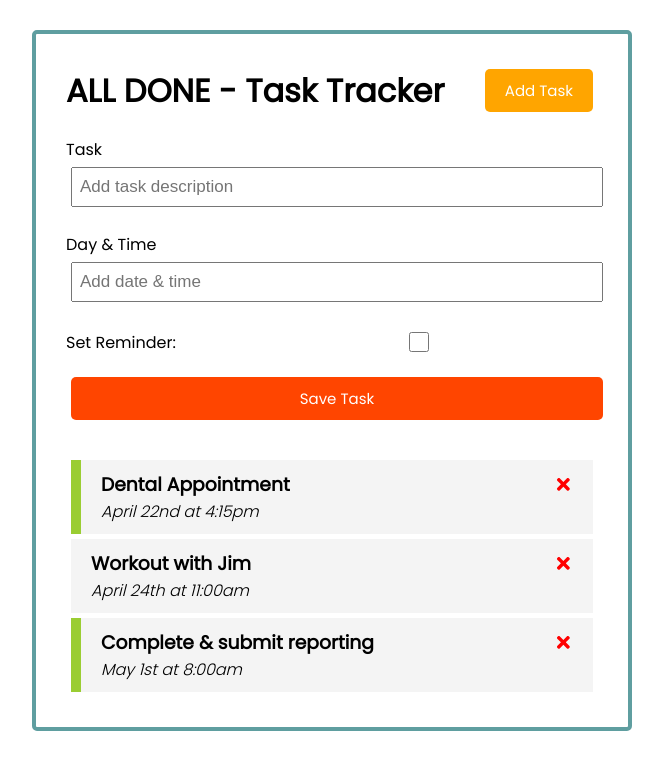
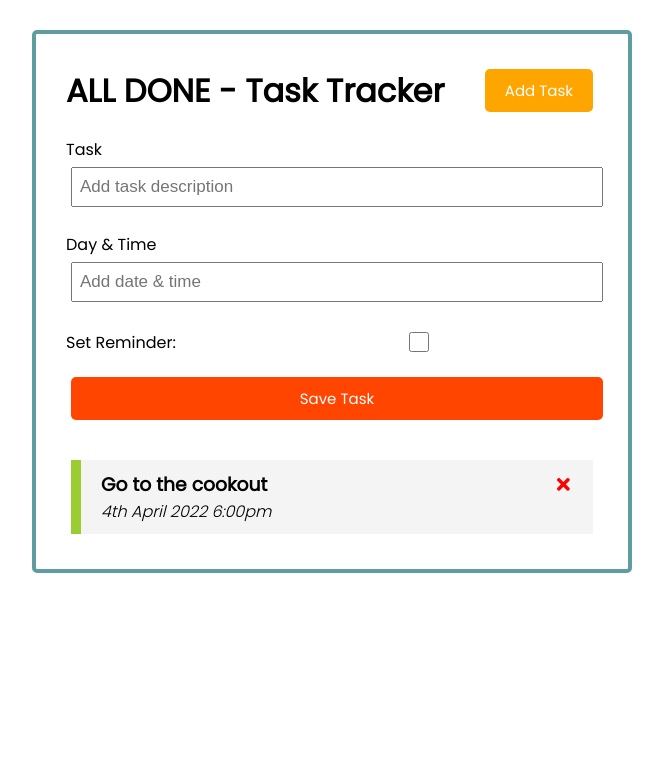
Before and after one commit to raphael-khan/All_Done, a React (Create React App) app in the folder react-task-tracker/: page / in a window 1280 px wide. Shown: the top 770 px of the page, without its empty margins (308-971 px from the left). Built offline with nearby package versions, Linux system fonts and the light colour scheme; data requests are answered from the project's data file.

Commit message:
added task to the server

```diff
--- a/react-task-tracker/db.json
+++ b/react-task-tracker/db.json
@@ -1,22 +1,10 @@
 {
   "tasks": [
     {
-      "id":1,
-      "text":"Dental Appointment",
-      "day": "April 22nd at 4:15pm",
-      "reminder": true
-    },
-    {
-      "id":2,
-      "text":"Workout with Jim",
-      "day": "April 24th at 11:00am",
-      "reminder": false
-    },
-    {
-      "id":3,
-      "text":"Complete & submit reporting",
-      "day":"May 1st at 8:00am",
-      "reminder": true
+      "text": "Go to the cookout ",
+      "day": "4th April 2022 6:00pm ",
+      "reminder": true,
+      "id": 1
     }
   ]
 }
--- a/react-task-tracker/src/App.js
+++ b/react-task-tracker/src/App.js
@@ -13,7 +13,7 @@
       setTasks(tasksFromServer)
     }
     getTasks()
-  })
+  }, [])
 
   // Fetch Tasks from Json
   const fetchTasks = async () => {
@@ -23,16 +23,28 @@
     return data
   }
     // Add  Task
-    const addTask = (task) => {
-      const id = Math.floor(Math.random() * 10000) + 1
-      const newTask = {id, ...task}
-      setTasks([...tasks, newTask])
+
+  const addTask = async (task) => {
+    const res = await fetch('http://localhost:5000/tasks', {
+      method:'POST',
+      headers: {
+          'Content-type': 'application/json',
+        },
+        body: JSON.stringify(task),
+      })
+
+      const  data =  await res.json()
+
+      setTasks([...tasks, data])
 }
 
 // Delete task
-const deleteTask = (id) => {
+const deleteTask = async (id) => {
+  await fetch(`http://localhost:5000/tasks/${id}`,
+  { method:'DELETE'})
   setTasks(tasks.filter((task) => task.id !== id))
 }
+
 // Toggle Reminder
 
 const toggleReminder = (id) => {
```
